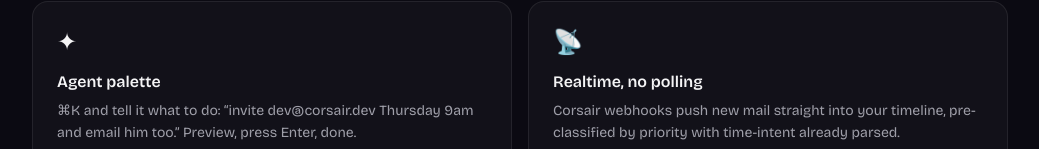
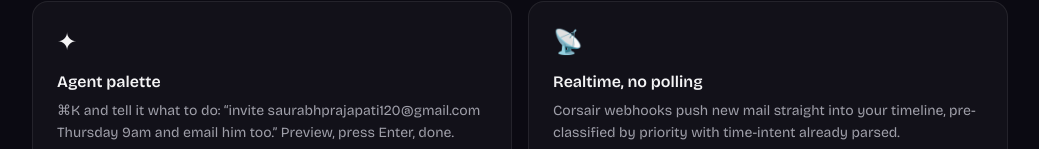
Before and after one commit to prajapatisaurabh/corsair, a Next.js app: page / in a window 1280 px wide. Shown: the part 803-952 px from the top of the page, without its empty margins (120-1159 px from the left). Built offline with nearby package versions, Linux system fonts and the light colour scheme; no server answers.

Commit message:
feat: update email references in suggestions and examples to personal address

```diff
--- a/src/app/page.tsx
+++ b/src/app/page.tsx
@@ -16,7 +16,7 @@
   {
     icon: "✦",
     title: "Agent palette",
-    desc: "⌘K and tell it what to do: “invite dev@corsair.dev Thursday 9am and email him too.” Preview, press Enter, done.",
+    desc: "⌘K and tell it what to do: “invite saurabhprajapati120@gmail.com Thursday 9am and email him too.” Preview, press Enter, done.",
   },
   {
     icon: "📡",
--- a/src/components/CommandPalette.tsx
+++ b/src/components/CommandPalette.tsx
@@ -5,7 +5,7 @@
 import { AgentPlan } from "@/lib/types";
 
 const SUGGESTIONS = [
-  "Send a calendar invite to dev@corsair.dev at 9 AM next Thursday. Send him an email too saying I look forward to our meeting.",
+  "Send a calendar invite to saurabhprajapati120@gmail.com at 9 AM next Thursday. Send him an email too saying I look forward to our meeting.",
   "Schedule a 45 min sync with piyush@teachyst.com tomorrow at 4pm",
   "Email hitesh@chaicode.com saying the demo is ready",
 ];
--- a/src/server/agent.ts
+++ b/src/server/agent.ts
@@ -154,7 +154,7 @@
   if (!actions.length) {
     return {
       reply:
-        'I couldn\'t map that to an action. Try: "Send a calendar invite to dev@corsair.dev at 9 AM next Thursday"',
+        'I couldn\'t map that to an action. Try: "Send a calendar invite to saurabhprajapati120@gmail.com at 9 AM next Thursday"',
       actions: [{ type: "unknown", summary: "No action recognized" }],
     };
   }
```
Also changed, not shown: 1 other file (tests, documents, lock files or other folders).
